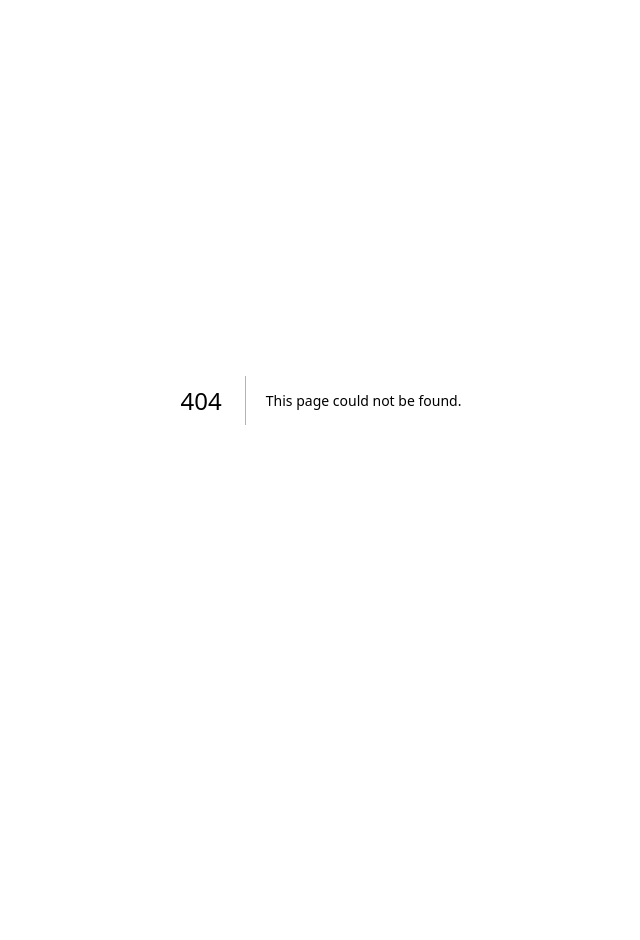
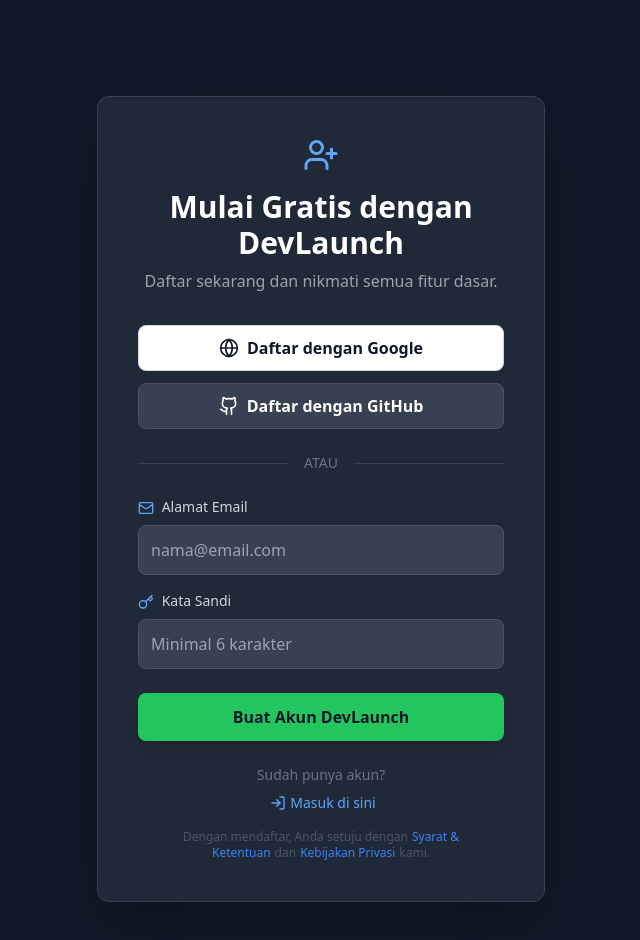
Before and after one commit to RAditgP/Landing-Page, a Next.js app: page /daftar in a window 1280 px wide. Before the commit this address had no page. Shown: the top 940 px of the page, without its empty margins (319-959 px from the left). Before the commit the page ends 800 px from the top, so only its background shows below. Built offline with nearby package versions, Linux system fonts and the light colour scheme.

Commit message:
membuar page login/register

```diff
--- /dev/null
+++ b/src/app/daftar/page.jsx
@@ -0,0 +1,131 @@
+"use client";
+import Link from "next/link";
+import { useState } from "react";
+// Import ikon Google dan GitHub dari lucide-react (asumsi Anda menggunakannya)
+import { Mail, Key, UserPlus, LogIn, Github, Globe } from "lucide-react";
+
+export default function RegisterPage() {
+  const [email, setEmail] = useState('');
+  const [password, setPassword] = useState('');
+  const [isLoading, setIsLoading] = useState(false);
+
+  const handleRegister = (e) => {
+    e.preventDefault();
+    setIsLoading(true);
+
+    // --- Logika Pendaftaran Di Sini ---
+    // (Misalnya, panggil API untuk mendaftar)
+
+    setTimeout(() => {
+        console.log(`Mencoba mendaftar dengan Email: ${email} dan Password: ${password}`);
+        alert("Pendaftaran Berhasil (Simulasi)! Selamat datang di DevLaunch.");
+        setIsLoading(false);
+        // Arahkan pengguna ke dashboard atau halaman utama
+        // router.push('/dashboard');
+    }, 2000);
+  };
+
+  return (
+    // Gunakan bg-gray-900 di sini untuk konsistensi tema gelap
+    // Padding top diberikan agar tidak tertutup oleh Navbar fixed
+    <div className="bg-gray-900 min-h-screen pt-24 pb-12 flex items-center justify-center p-4">
+
+      {/* Container Utama Form */}
+      <div className="w-full max-w-md bg-gray-800 p-8 md:p-10 rounded-xl shadow-2xl border border-gray-700">
+
+        {/* Header */}
+        <div className="text-center mb-8">
+          <div className="flex justify-center mb-4">
+            <UserPlus size={36} className="text-blue-400" />
+          </div>
+          <h1 className="text-3xl font-bold text-white mb-2">
+            Mulai Gratis dengan DevLaunch
+          </h1>
+          <p className="text-gray-400">
+            Daftar sekarang dan nikmati semua fitur dasar.
+          </p>
+        </div>
+
+        {/* Opsi Daftar Cepat (Social Login) */}
+        <div className="flex flex-col gap-3 mb-6">
+          <button className="w-full flex items-center justify-center bg-white hover:bg-gray-200 text-gray-900 font-semibold py-2.5 px-4 rounded-lg transition duration-200 border border-gray-300">
+            <Globe size={20} className="mr-2" />
+            Daftar dengan Google
+          </button>
+
+          <button className="w-full flex items-center justify-center bg-gray-700 hover:bg-gray-600 text-white font-semibold py-2.5 px-4 rounded-lg transition duration-200 border border-gray-600">
+            <Github size={20} className="mr-2" />
+            Daftar dengan GitHub
+          </button>
+        </div>
+
+        {/* Divider */}
+        <div className="flex items-center mb-6">
+          <div className="flex-grow border-t border-gray-700"></div>
+          <span className="flex-shrink mx-4 text-gray-500 text-sm">ATAU</span>
+          <div className="flex-grow border-t border-gray-700"></div>
+        </div>
+
+        {/* Form Pendaftaran Email */}
+        <form onSubmit={handleRegister}>
+          {/* Input Email */}
+          <div className="mb-4">
+            <label htmlFor="email" className="block text-sm font-medium text-gray-300 mb-2">
+              <Mail size={16} className="inline mr-1 text-blue-400" /> Alamat Email
+            </label>
+            <input
+              type="email"
+              id="email"
+              required
+              value={email}
+              onChange={(e) => setEmail(e.target.value)}
+              className="w-full p-3 rounded-lg bg-gray-700 border border-gray-600 text-white placeholder-gray-400 focus:outline-none focus:ring-2 focus:ring-blue-500 transition"
+              placeholder="nama@email.com"
+            />
+          </div>
+
+          {/* Input Password */}
+          <div className="mb-6">
+            <label htmlFor="password" className="block text-sm font-medium text-gray-300 mb-2">
+              <Key size={16} className="inline mr-1 text-blue-400" /> Kata Sandi
+            </label>
+            <input
+              type="password"
+              id="password"
+              required
+              minLength={6}
+              value={password}
+              onChange={(e) => setPassword(e.target.value)}
+              className="w-full p-3 rounded-lg bg-gray-700 border border-gray-600 text-white placeholder-gray-400 focus:outline-none focus:ring-2 focus:ring-blue-500 transition"
+              placeholder="Minimal 6 karakter"
+            />
+          </div>
+
+          {/* Tombol Submit */}
+          <button
+            type="submit"
+            disabled={isLoading}
+            className="w-full bg-green-500 text-gray-900 font-bold py-3 rounded-lg shadow-lg hover:bg-green-400 transition duration-300 disabled:bg-gray-600 disabled:text-gray-400 disabled:cursor-not-allowed"
+          >
+            {isLoading ? 'Memproses...' : 'Buat Akun DevLaunch'}
+          </button>
+        </form>
+
+        {/* Footer Form */}
+        <p className="text-center text-sm text-gray-500 mt-6">
+          Sudah punya akun?
+          <Link href="/login" className="text-blue-400 hover:text-blue-300 font-medium ml-1 transition flex items-center justify-center mt-2">
+            <LogIn size={16} className="inline mr-1" /> Masuk di sini
+          </Link>
+        </p>
+        <p className="text-center text-xs text-gray-600 mt-4 px-4">
+            Dengan mendaftar, Anda setuju dengan
+            <Link href="/syarat" className="text-blue-500 hover:underline mx-1">Syarat & Ketentuan</Link>
+            dan
+            <Link href="/privasi" className="text-blue-500 hover:underline mx-1">Kebijakan Privasi</Link>
+            kami.
+        </p>
+      </div>
+    </div>
+  );
+}
```
